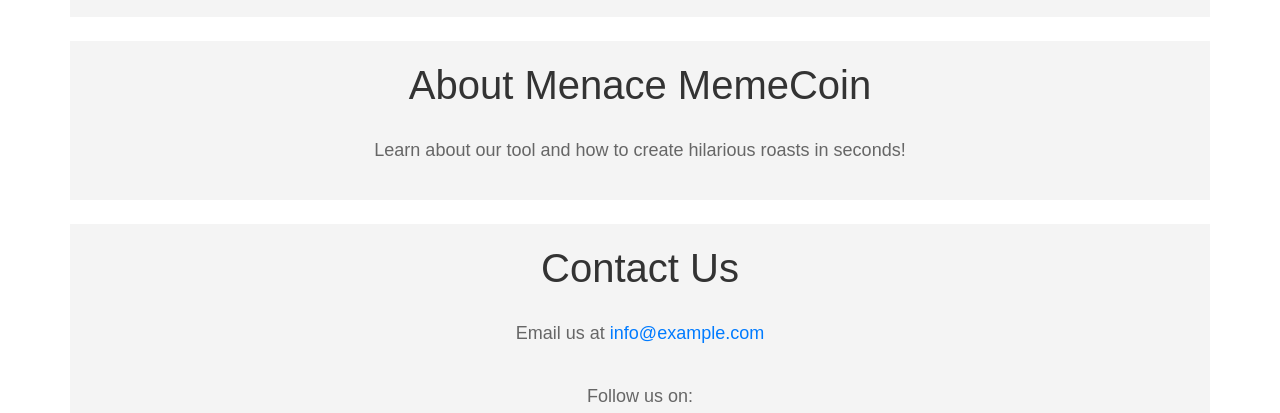
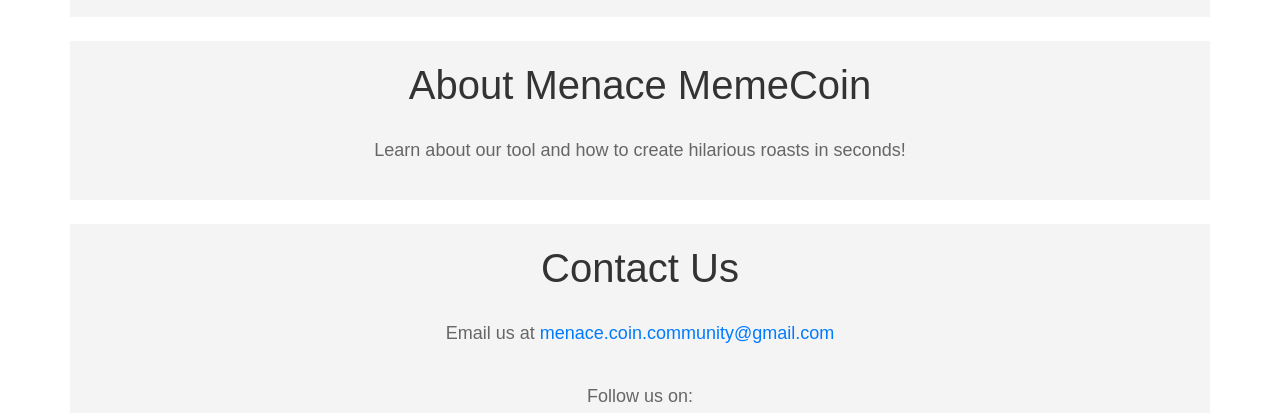
Before and after one commit to makki51x3/makki51x3.github.io, a plain HTML site: page index.html in a window 1280 px wide. Shown: the part 382-795 px from the top of the page. Drawn offline with nearby package versions, Linux system fonts and the light colour scheme; a script that the page names is missing.

Commit message:
Update index.html

```diff
--- a/index.html
+++ b/index.html
@@ -45,7 +45,7 @@
 
     <div id="contact" class="container mt-4">
         <h1>Contact Us</h1>
-        <p>Email us at <a href="mailto:info@example.com">info@example.com</a></p>
+        <p>Email us at <a href="mailto:info@example.com">menace.coin.community@gmail.com</a></p>
         <p>Follow us on:</p>
         <div>
             <a href="https://facebook.com" target="_blank" class="social-icon">
```
